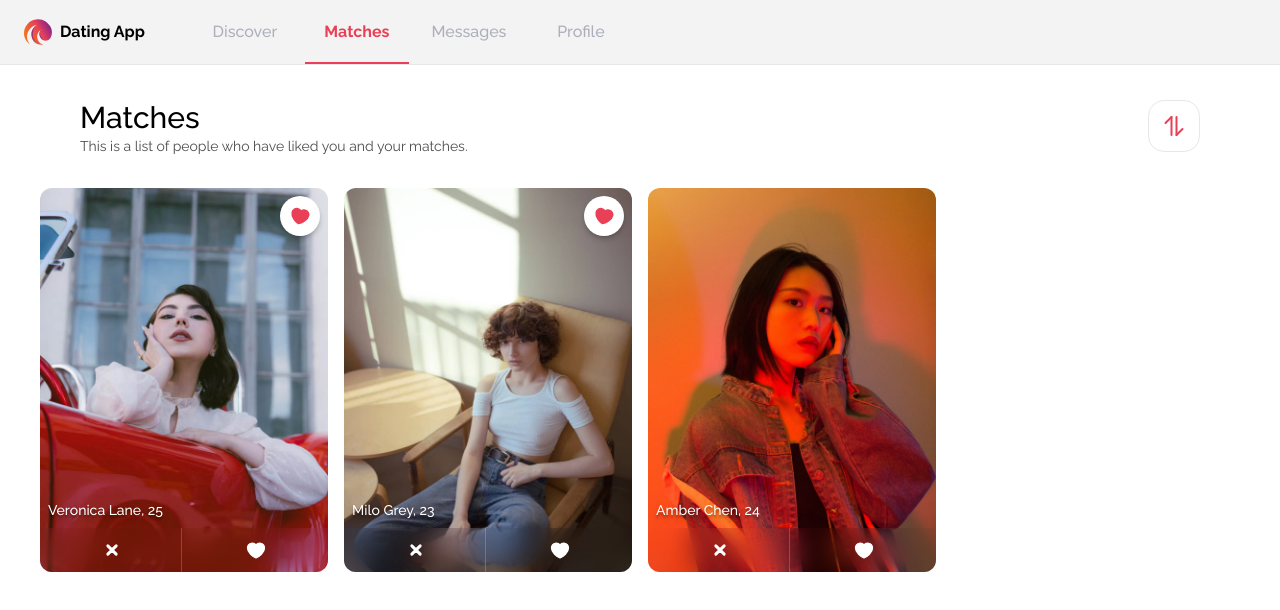
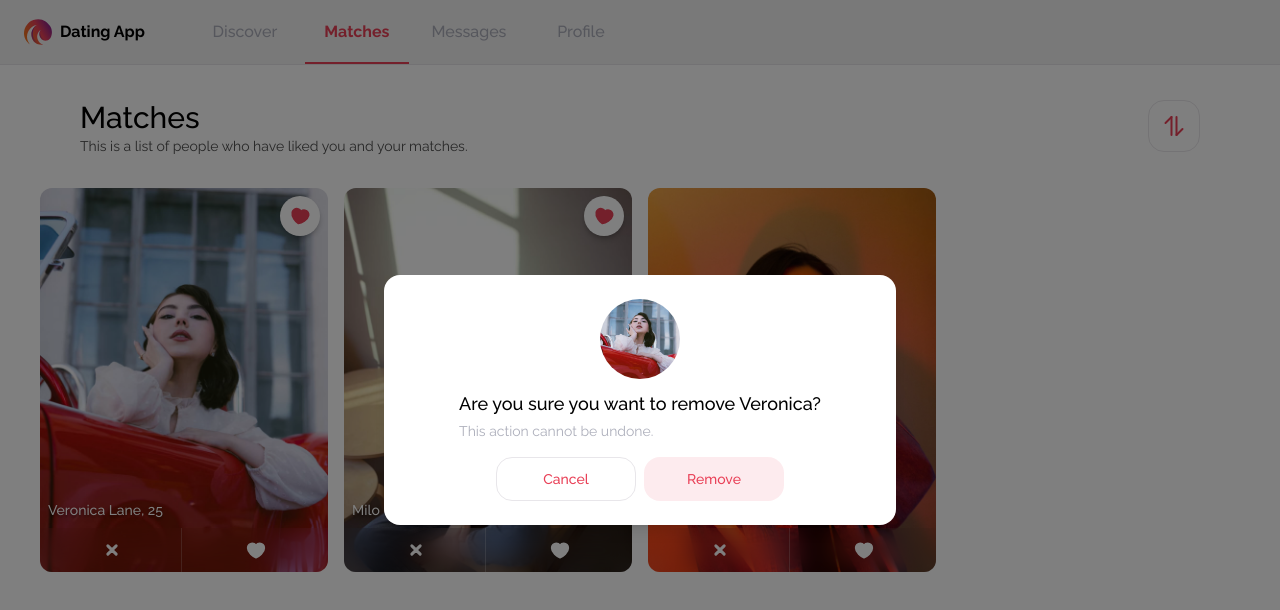
Before and after one commit to a03993/dating-app, a React (Vite) app: page /matches in a window 1280 px wide. Both pictures are taken after a click on the button 112 px from the left and 550 px from the top of the page. Shown: the top 610 px of the page. Built offline with nearby package versions, Linux system fonts and the light colour scheme; data requests are answered from the project's data file.

Commit message:
feat: add RemoveConfirmDialog to confirm user removal in MatchesPage; update UserGridCard to support match toggling and removal

```diff
--- /dev/null
+++ b/src/components/RemoveConfirmDialog.tsx
@@ -0,0 +1,51 @@
+import { Avatar, AvatarFallback, AvatarImage } from "@/components/ui/avatar"
+import { Button } from "@/components/ui/button"
+import {
+  Dialog,
+  DialogContent,
+  DialogDescription,
+  DialogFooter,
+  DialogHeader,
+  DialogTitle,
+} from "@/components/ui/dialog"
+
+interface RemoveConfirmDialogProps {
+  open: boolean
+  avatar: string
+  userName: string
+  onConfirm: () => void
+  onCancel: () => void
+}
+
+export function RemoveConfirmDialog({ open, avatar, userName, onConfirm, onCancel }: RemoveConfirmDialogProps) {
+  return (
+    <Dialog
+      open={open}
+      onOpenChange={onCancel}>
+      <DialogContent className="flex flex-col items-center gap-4">
+        <Avatar className="size-20">
+          <AvatarImage src={avatar} />
+          <AvatarFallback>{userName.charAt(0)}</AvatarFallback>
+        </Avatar>
+        <DialogHeader>
+          <DialogTitle>Are you sure you want to remove {userName}?</DialogTitle>
+          <DialogDescription>This action cannot be undone.</DialogDescription>
+        </DialogHeader>
+        <DialogFooter>
+          <Button
+            variant="outline"
+            size="sm"
+            onClick={onCancel}>
+            Cancel
+          </Button>
+          <Button
+            variant="secondary"
+            size="sm"
+            onClick={onConfirm}>
+            Remove
+          </Button>
+        </DialogFooter>
+      </DialogContent>
+    </Dialog>
+  )
+}
--- a/src/components/UserGridCard.tsx
+++ b/src/components/UserGridCard.tsx
@@ -8,11 +8,13 @@ interface UserGridCardProps {
   src: string
   name: string
   age: number
-  isLiked?: boolean
+  isMatch?: boolean
   onClick?: () => void
+  onRemove?: () => void
+  onToggleMatch?: () => void
 }
 
-export function UserGridCard({ src, name, age, isLiked, onClick }: UserGridCardProps) {
+export function UserGridCard({ src, name, age, isMatch, onClick, onRemove, onToggleMatch }: UserGridCardProps) {
   return (
     <Card variant="grid">
       <CardImage
@@ -27,17 +29,19 @@ export function UserGridCard({ src, name, age, isLiked, onClick }: UserGridCardP
         <Button
           variant="ghost"
           size="sm"
-          className="text-white border-r border-white/20 hover:text-dark-gray">
+          className="text-white border-r border-white/20 hover:text-dark-gray"
+          onClick={onRemove}>
           <CloseIcon className="size-5" />
         </Button>
         <Button
           variant="ghost"
           size="sm"
-          className="text-white hover:text-red">
+          className="text-white hover:text-red"
+          onClick={onToggleMatch}>
           <LikeIcon className="size-5" />
         </Button>
       </div>
-      {isLiked && (
+      {isMatch && (
         <div className="absolute top-2 right-2 flex h-10 w-10 items-center justify-center rounded-full bg-white shadow-md shadow-black/20">
           <LikeIcon className="size-5 text-red rotate-12" />
         </div>
--- /dev/null
+++ b/src/components/ui/dialog.tsx
@@ -0,0 +1,124 @@
+import * as React from "react"
+
+import * as DialogPrimitive from "@radix-ui/react-dialog"
+
+import { cn } from "@/lib/utils"
+
+function Dialog({ ...props }: React.ComponentProps<typeof DialogPrimitive.Root>) {
+  return (
+    <DialogPrimitive.Root
+      data-slot="dialog"
+      {...props}
+    />
+  )
+}
+
+function DialogTrigger({ ...props }: React.ComponentProps<typeof DialogPrimitive.Trigger>) {
+  return (
+    <DialogPrimitive.Trigger
+      data-slot="dialog-trigger"
+      {...props}
+    />
+  )
+}
+
+function DialogPortal({ ...props }: React.ComponentProps<typeof DialogPrimitive.Portal>) {
+  return (
+    <DialogPrimitive.Portal
+      data-slot="dialog-portal"
+      {...props}
+    />
+  )
+}
+
+function DialogClose({ ...props }: React.ComponentProps<typeof DialogPrimitive.Close>) {
+  return (
+    <DialogPrimitive.Close
+      data-slot="dialog-close"
+      {...props}
+    />
+  )
+}
+
+function DialogOverlay({ className, ...props }: React.ComponentProps<typeof DialogPrimitive.Overlay>) {
+  return (
+    <DialogPrimitive.Overlay
+      data-slot="dialog-overlay"
+      className={cn(
+        "data-[state=open]:animate-in data-[state=closed]:animate-out data-[state=closed]:fade-out-0 data-[state=open]:fade-in-0 fixed inset-0 z-50 bg-black/50",
+        className,
+      )}
+      {...props}
+    />
+  )
+}
+
+function DialogContent({ className, children, ...props }: React.ComponentProps<typeof DialogPrimitive.Content>) {
+  return (
+    <DialogPortal data-slot="dialog-portal">
+      <DialogOverlay />
+      <DialogPrimitive.Content
+        data-slot="dialog-content"
+        className={cn(
+          "bg-white data-[state=open]:animate-in data-[state=closed]:animate-out data-[state=closed]:fade-out-0 data-[state=open]:fade-in-0 data-[state=closed]:zoom-out-95 data-[state=open]:zoom-in-95 fixed top-[50%] left-[50%] z-50 grid w-full max-w-[calc(100%-2rem)] translate-x-[-50%] translate-y-[-50%] gap-4 rounded-2xl p-6 shadow-lg duration-200 sm:max-w-lg",
+          className,
+        )}
+        {...props}>
+        {children}
+      </DialogPrimitive.Content>
+    </DialogPortal>
+  )
+}
+
+function DialogHeader({ className, ...props }: React.ComponentProps<"div">) {
+  return (
+    <div
+      data-slot="dialog-header"
+      className={cn("flex flex-col gap-2 text-center sm:text-left", className)}
+      {...props}
+    />
+  )
+}
+
+function DialogFooter({ className, ...props }: React.ComponentProps<"div">) {
+  return (
+    <div
+      data-slot="dialog-footer"
+      className={cn("flex gap-2 justify-center md:justify-end", className)}
+      {...props}
+    />
+  )
+}
+
+function DialogTitle({ className, ...props }: React.ComponentProps<typeof DialogPrimitive.Title>) {
+  return (
+    <DialogPrimitive.Title
+      data-slot="dialog-title"
+      className={cn("text-lg leading-none font-medium", className)}
+      {...props}
+    />
+  )
+}
+
+function DialogDescription({ className, ...props }: React.ComponentProps<typeof DialogPrimitive.Description>) {
+  return (
+    <DialogPrimitive.Description
+      data-slot="dialog-description"
+      className={cn("text-dark-gray text-sm", className)}
+      {...props}
+    />
+  )
+}
+
+export {
+  Dialog,
+  DialogClose,
+  DialogContent,
+  DialogDescription,
+  DialogFooter,
+  DialogHeader,
+  DialogOverlay,
+  DialogPortal,
+  DialogTitle,
+  DialogTrigger,
+}
--- a/src/pages/MatchesPage.tsx
+++ b/src/pages/MatchesPage.tsx
@@ -3,6 +3,7 @@ import { useEffect, useState } from "react"
 import SortIcon from "@/assets/icons/Sort.svg?react"
 import { useNavigate } from "react-router-dom"
 
+import { RemoveConfirmDialog } from "@/components/RemoveConfirmDialog"
 import { UserGridCard } from "@/components/UserGridCard"
 import { Button } from "@/components/ui/button"
 
@@ -20,6 +21,21 @@ export default function MatchesPage() {
   const navigate = useNavigate()
   const currentUser = useCurrentUser()
   const [likedUsers, setLikedUsers] = useState<LikedUserWithStatus[]>([])
+  const [confirmOpen, setConfirmOpen] = useState(false)
+  const [selectedUserId, setSelectedUserId] = useState<string | null>(null)
+
+  function handleRemoveRequest(userId: string) {
+    setSelectedUserId(userId)
+    setConfirmOpen(true)
+  }
+
+  function handleRemoveConfirm() {
+    if (selectedUserId) {
+      setLikedUsers((prev) => prev.filter((user) => user.id !== selectedUserId))
+    }
+    setConfirmOpen(false)
+    setSelectedUserId(null)
+  }
 
   useEffect(() => {
     if (!currentUser) return
@@ -64,6 +80,7 @@ export default function MatchesPage() {
   if (!currentUser) return null
 
   return (
+    <>
       <div className="mx-auto p-10 pb-30 md:pt-25 flex flex-col items-center gap-8">
         {/* Headers */}
         <div className="block md:hidden w-full flex flex-col gap-2">
@@ -99,11 +116,26 @@ export default function MatchesPage() {
               src={u.avatar}
               name={`${u.firstName} ${u.lastName}`}
               age={u.age}
-            isLiked={u.isMatch}
+              isMatch={u.isMatch}
               onClick={() => navigate(`/profile/${u.id}?from=matches`)}
+              onRemove={() => handleRemoveRequest(u.id)}
+              onToggleMatch={() => {
+                setLikedUsers((prev) =>
+                  prev.map((user) => (user.id === u.id ? { ...user, isMatch: !user.isMatch } : user)),
+                )
+              }}
             />
           ))}
         </div>
       </div>
+
+      <RemoveConfirmDialog
+        open={confirmOpen}
+        avatar={likedUsers.find((user) => user.id === selectedUserId)?.avatar ?? ""}
+        userName={likedUsers.find((user) => user.id === selectedUserId)?.firstName ?? ""}
+        onCancel={() => setConfirmOpen(false)}
+        onConfirm={handleRemoveConfirm}
+      />
+    </>
   )
 }
```
Also changed, not shown: 1 other file (tests, documents, lock files or other folders). Lines whose indentation alone changed are shown as unchanged.
